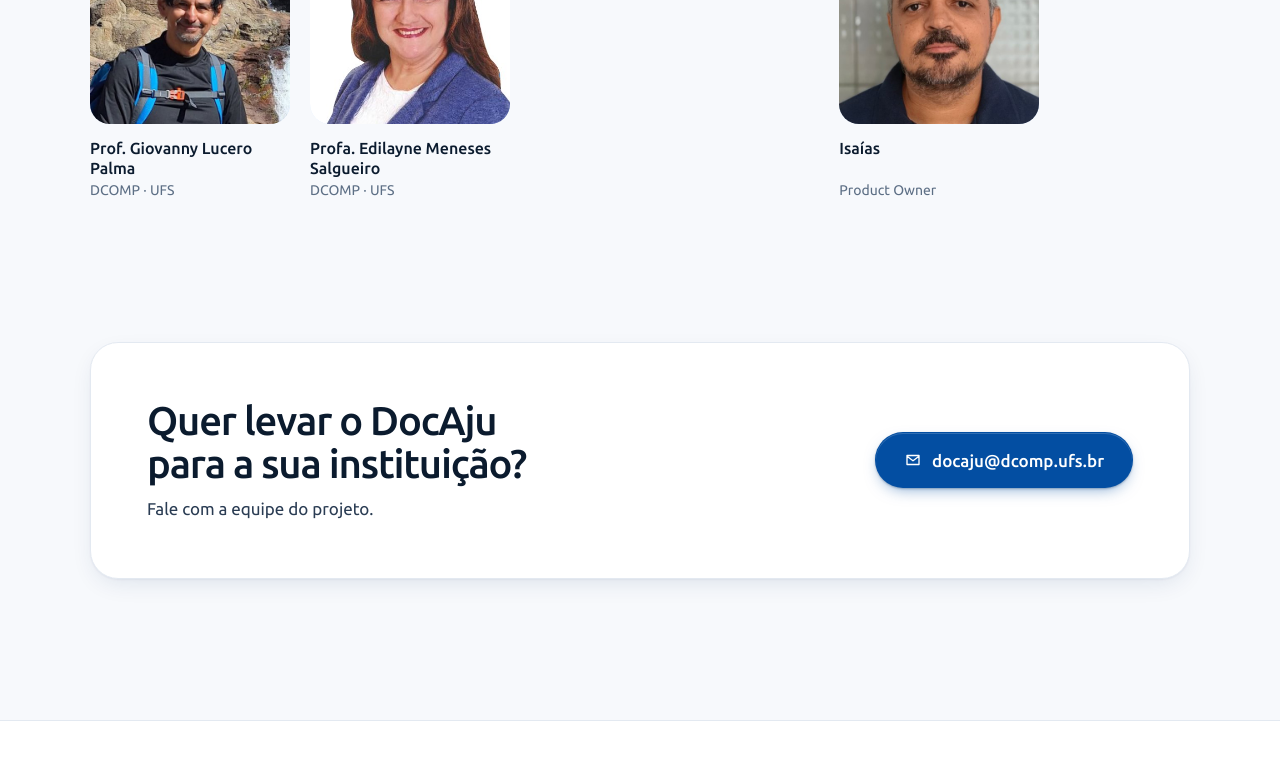
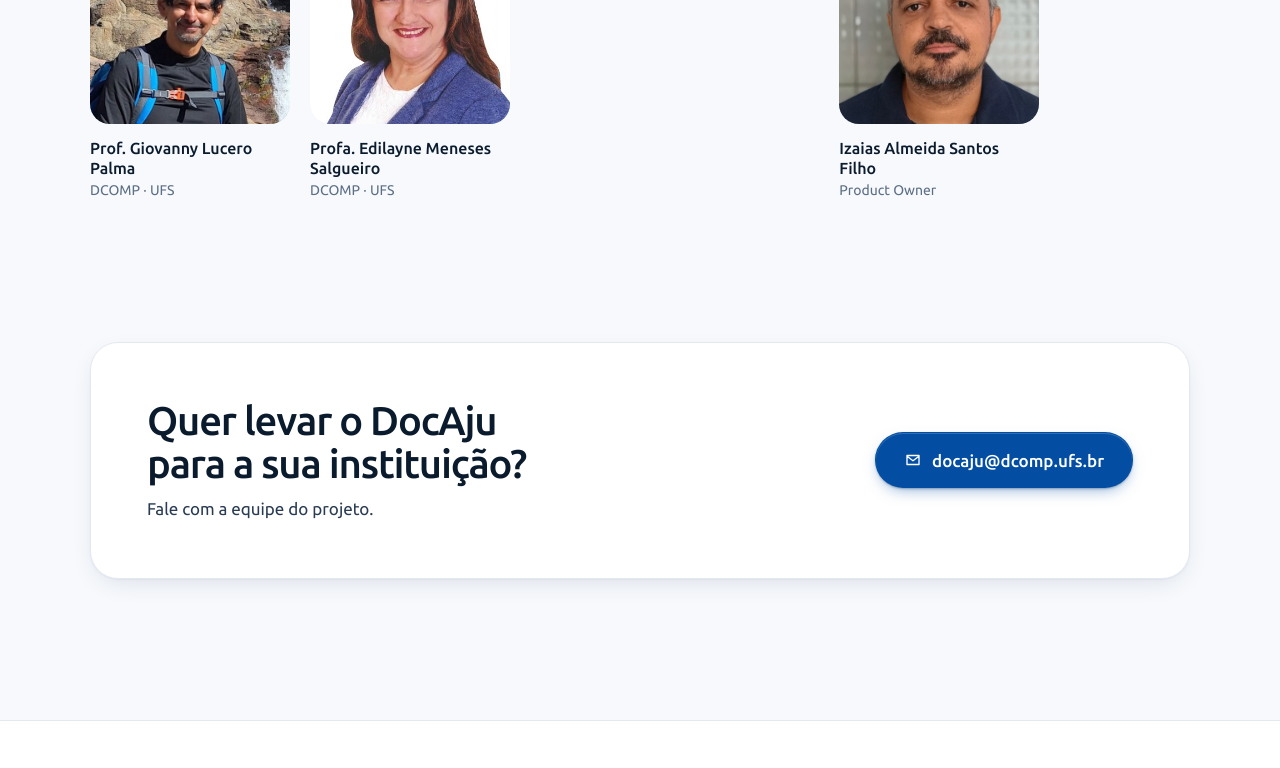
Before and after one commit to davicorr3a/landing-page-docaju, a plain HTML site: page index.html in a window 1280 px wide. Shown: the part 5200-5968 px from the top of the page. Drawn offline with Linux system fonts and the light colour scheme.

Commit message:
Update name of Product Owner in index.html

```diff
--- a/index.html
+++ b/index.html
@@ -356,7 +356,7 @@
           <div>
             <h3 class="group-title reveal">Especialista do domínio</h3>
             <ul class="people">
-              <li class="person reveal" style="--i:0" data-foto="isaias"><span class="person__avatar" data-initials="I"></span><p class="person__name">Isaías</p><p class="person__role">Product Owner</p></li>
+              <li class="person reveal" style="--i:0" data-foto="isaias"><span class="person__avatar" data-initials="I"></span><p class="person__name">Izaias Almeida Santos Filho</p><p class="person__role">Product Owner</p></li>
             </ul>
           </div>
         </div>
```
